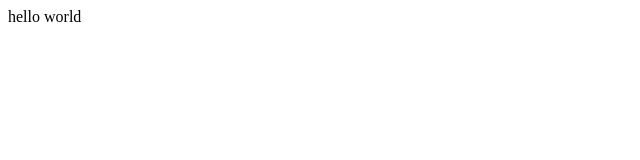
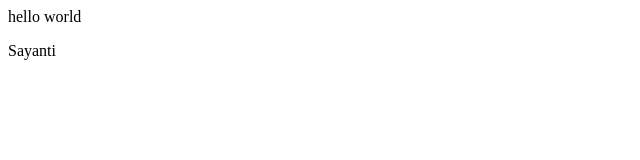
Before and after one commit to sayantibhowmick/sayanti-demo, a plain HTML site: page index.html in a window 1280 px wide. Shown: the full height of the page, 0-640 px from the left. Drawn offline with Linux system fonts and the light colour scheme.

Commit message:
New text added

```diff
--- a/index.html
+++ b/index.html
@@ -1 +1,2 @@
 <p>hello world</p>
+<P>Sayanti</P>
```
